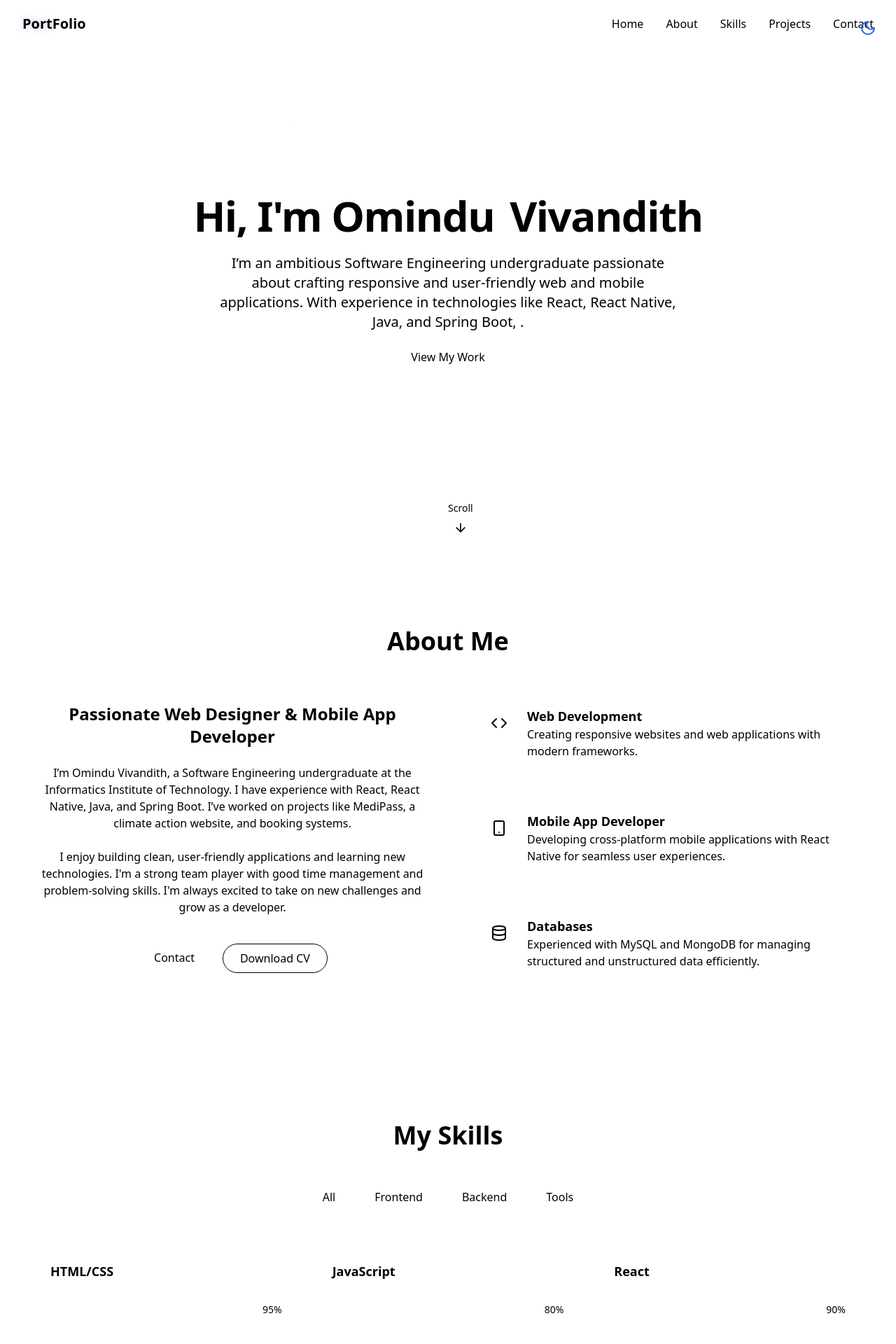
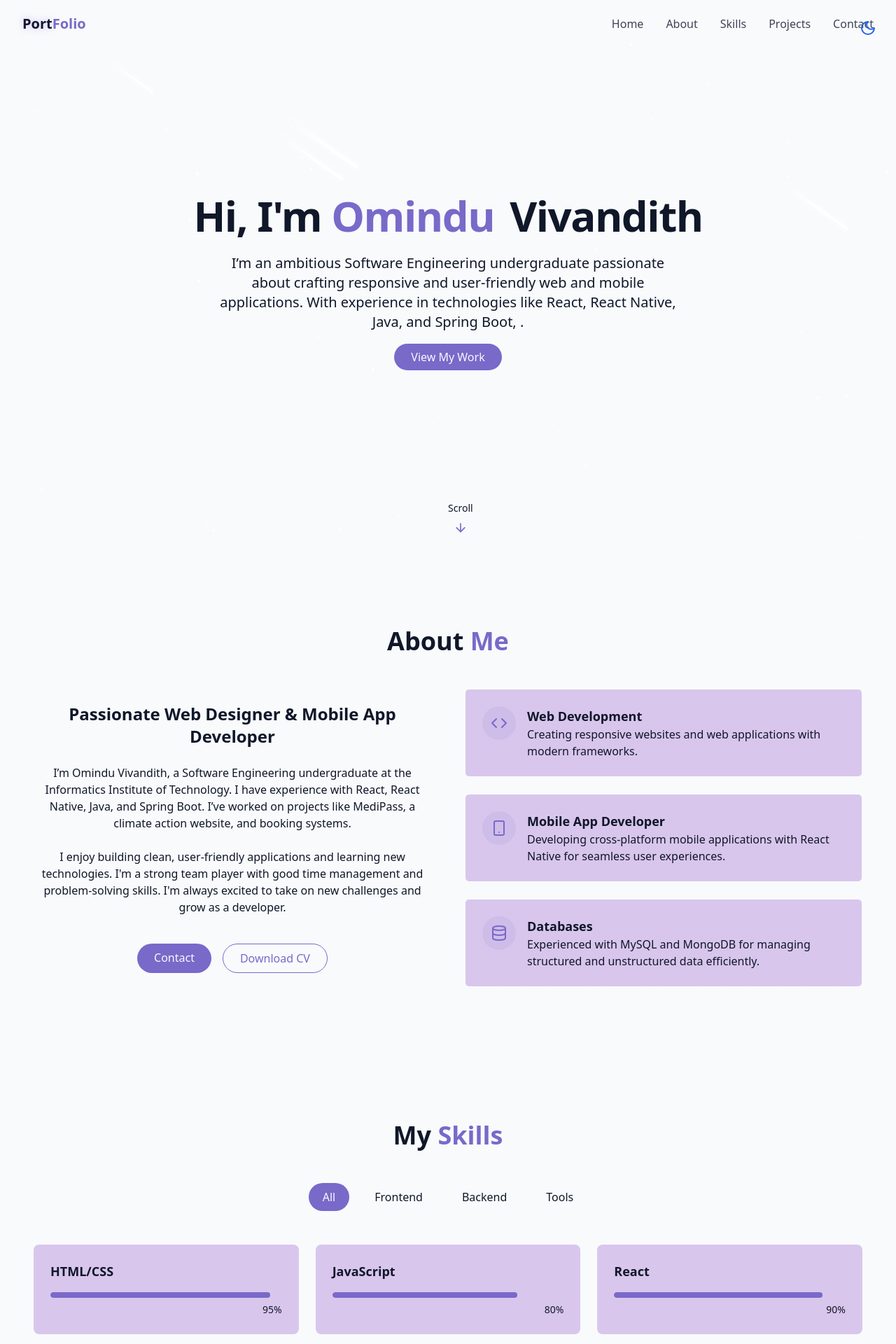
Before and after one commit to Omindu1015/Portfolio, a React (Vite) app: page / in a window 1280 px wide. Shown: the top 1920 px of the page at 70% size. Built offline with nearby package versions, Linux system fonts and the light colour scheme.

Commit message:
create the footer

```diff
--- /dev/null
+++ b/src/components/Footer.jsx
@@ -0,0 +1,19 @@
+import { ArrowUp } from "lucide-react";
+
+export const Footer = () => {
+  return (
+    <footer className="py-12 px-4 bg-card relative border-t border-border mt-12 pt-8 flex flex-wrap justify-between items-center">
+      {" "}
+      <p className="text-sm text-muted-foreground">
+        {" "}
+        &copy; {new Date().getFullYear()} Omindu Vivndith. All rights reserved.
+      </p>
+      <a
+        href="#hero"
+        className="p-2 rounded-full bg-primary/10 hover:bg-primary/20 text-primary transition-colors"
+      >
+        <ArrowUp size={20} />
+      </a>
+    </footer>
+  );
+};
--- a/src/components/ThemeToggle.jsx
+++ b/src/components/ThemeToggle.jsx
@@ -20,6 +20,7 @@
   const toggleTheme = () => {
     if (isDarkMode) {
         document.documentElement.classList.remove("dark");
+
         localStorage.setItem("theme", "light");
       setIsDarkMode(false)
     } else {
@@ -30,7 +31,7 @@
   };
 
   return (
-    <button onClick={toggleTheme} className={cn("fixed max-sm:hidden top-5 right-5 z-50 p-2 rounded-full transition-colors duration-300 , focus:outline-hidden"
+    <button onClick={toggleTheme} className={cn("fixed max-sm:hidden top-5 right-5 z-50 p-2 rounded-full transition-colors duration-300 , focus:outline-none"
     )}>
       {isDarkMode ? (
         <Sun className="h-6 w-6 text-yellow-300" />
--- a/src/index.css
+++ b/src/index.css
@@ -4,6 +4,18 @@
 
 @layer base {
   :root {
+    --border: 214 32% 91%;
+    --background: 210 40% 98%;
+    --foreground: 222 47% 11%;
+
+    --primary: 250 47% 60%;
+    --primary-foreground: 210 40% 98%;
+
+    --card: 270 50% 85%;
+;
+
+
+
 
     --color-border: hsl(var(--border));
     --color-background: hsl(var(--background));
@@ -22,17 +34,7 @@
     --animate-meteor: meteor 5s linear infinite;
   }
 
-  .light{
-    --border: 214 32% 91%;
-    --background: 210 40% 98%;
-    --foreground: 222 47% 11%;
 
-    --primary: 250 47% 60%;
-    --primary-foreground: 210 40% 98%;
-
-    --card: 0 0% 100%;
-
-  }
 
   .dark {
     --border: 217 33% 20%;
@@ -93,6 +95,9 @@
   .container {
     margin-inline: auto;
     padding-inline: 2rem;
+  }
+  .bg-card {
+    background-color: hsl(var(--card));
   }
 
   @media (width >= 640px) {
--- a/src/pages/Home.jsx
+++ b/src/pages/Home.jsx
@@ -6,6 +6,7 @@
 import { Skills } from "../components/Skills";
 import { Projects } from "../components/Projects";
 import { Contact } from "../components/Contact";
+import { Footer } from "../components/Footer";
 
 
 export const Home = () => {
@@ -29,6 +30,7 @@
       </main>
 
       {/*Footer */}
+      <Footer/>
     </div>
   );
 }
```
